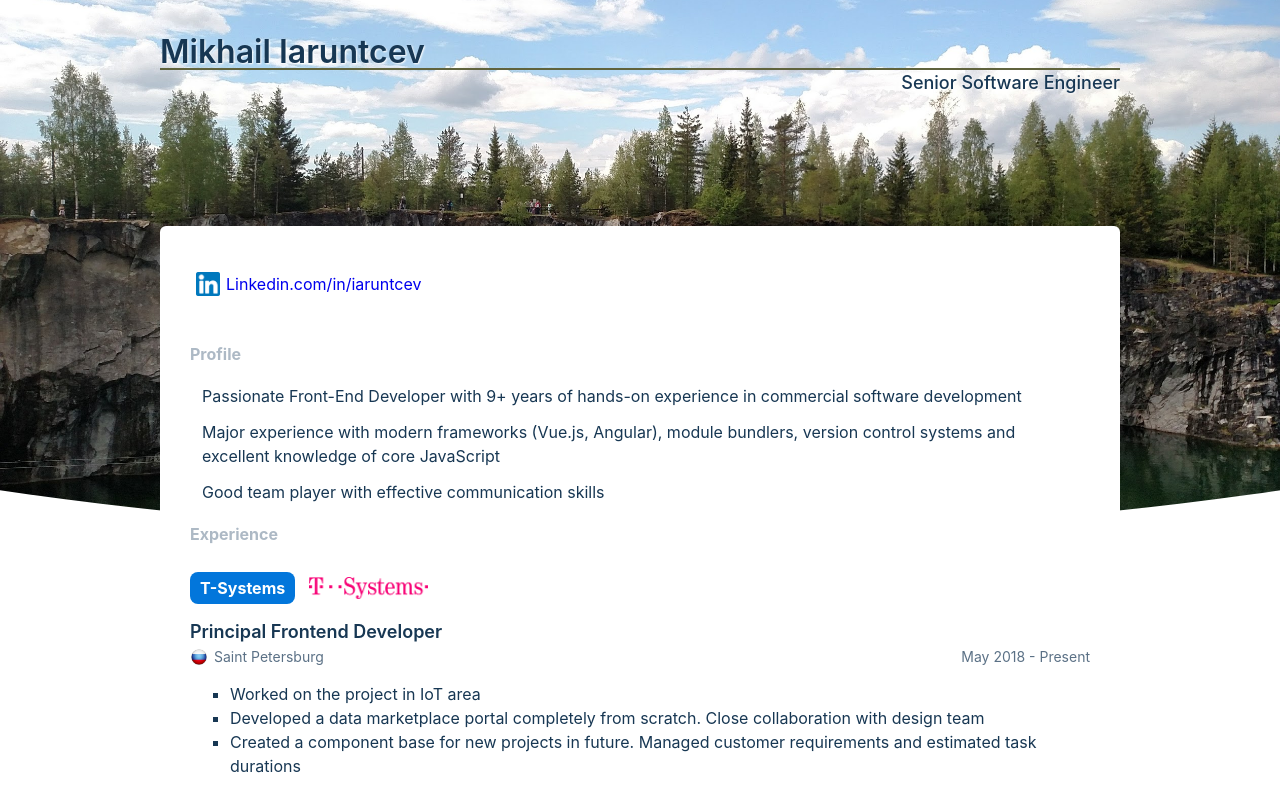
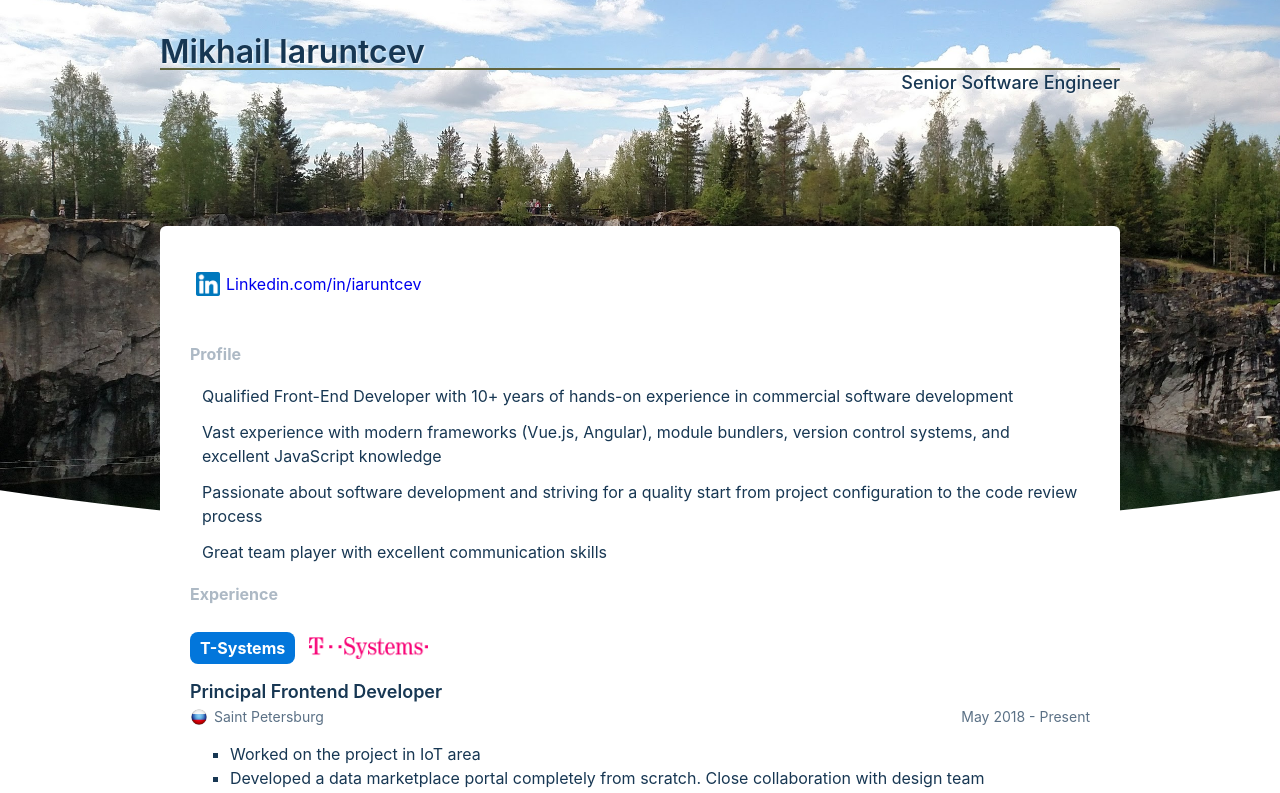
Before and after one commit to KleJ/klej.github.io, a Vue app: page / in a window 1280 px wide. Shown: the top 793 px of the page. Built offline with nearby package versions, Linux system fonts and the light colour scheme.

Commit message:
2022-01: update Profile.vue

```diff
--- a/src/components/Profile.vue
+++ b/src/components/Profile.vue
@@ -14,9 +14,10 @@ export default {
   data() {
     return {
       descriptions: [
-        'Passionate Front-End Developer with 9+ years of hands-on experience in commercial software development',
-        'Major experience with modern frameworks (Vue.js, Angular), module bundlers, version control systems and excellent knowledge of core JavaScript',
-        'Good team player with effective communication skills'
+          'Qualified Front-End Developer with 10+ years of hands-on experience in commercial software development',
+          'Vast experience with modern frameworks (Vue.js, Angular), module bundlers, version control systems, and excellent JavaScript knowledge',
+          'Passionate about software development and striving for a quality start from project configuration to the code review process',
+          'Great team player with excellent communication skills'
       ]
     };
   }
```
